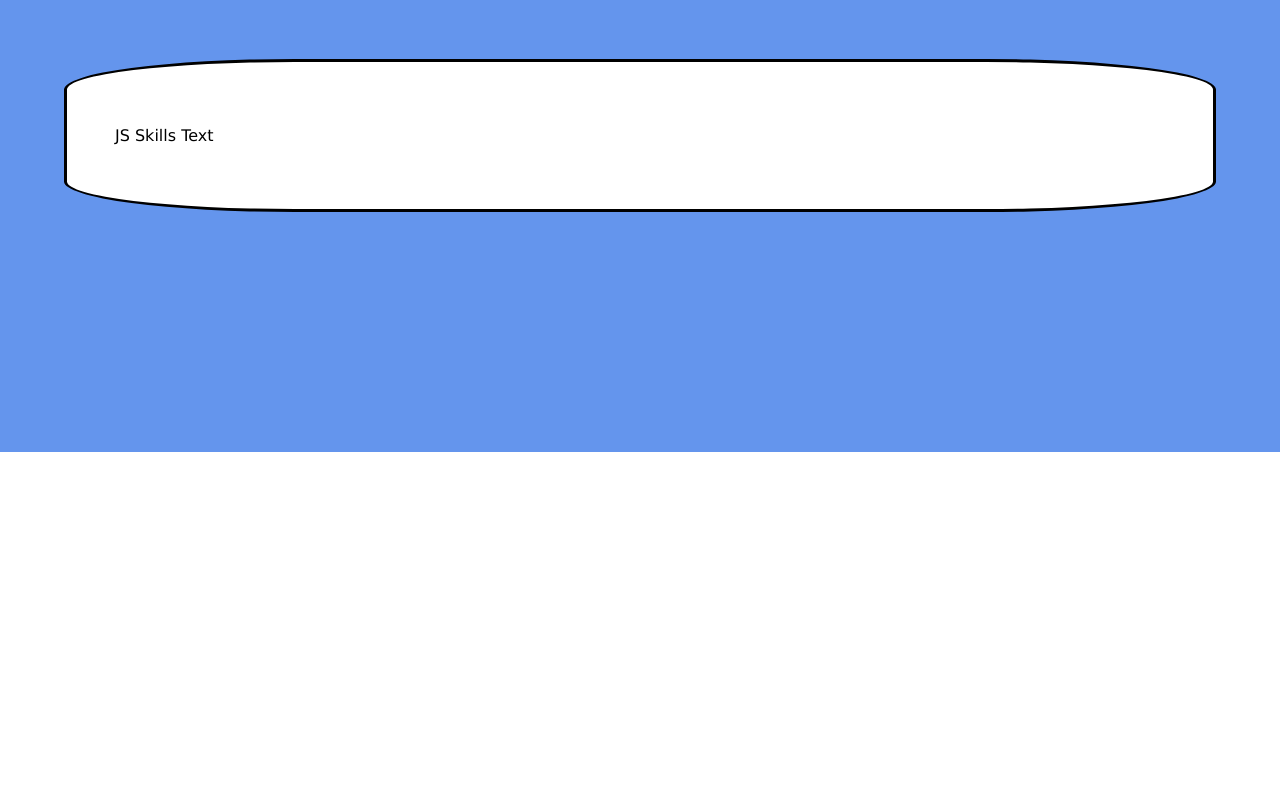
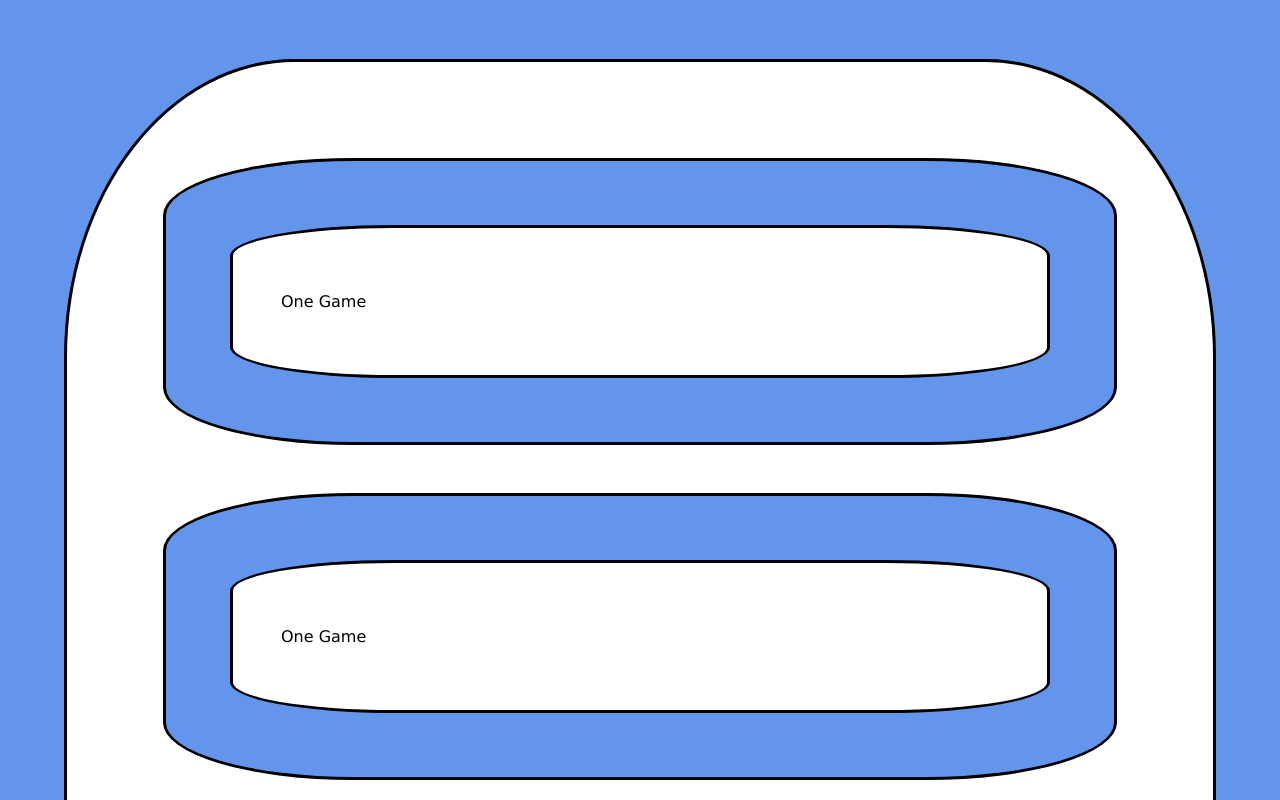
Before and after one commit to L1ndseyHerman/Personal-Website-ReactJS, a React (Create React App) app: page /js-skills in a window 1280 px wide. Shown: the part 340-1140 px from the top of the page. Before the commit the page ends 800 px from the top, so only its background shows below. Built offline with nearby package versions, Linux system fonts and the light colour scheme.

Commit message:
CSS for the OneJSSkillGame component is done, now to make the games.

```diff
--- /dev/null
+++ b/src/components/OneJSSkillGame.module.css
@@ -0,0 +1,13 @@
+.blueDiv {
+  border: 3px solid black;
+  border-radius: 20%;
+  padding: 4rem;
+  background-color: cornflowerblue;
+  margin: 3rem;
+}
+.infoDiv {
+  border: 3px solid black;
+  border-radius: 20%;
+  padding: 3rem;
+  background-color: white;
+}
--- /dev/null
+++ b/src/components/OneJSSkillGame.tsx
@@ -0,0 +1,14 @@
+import React from "react";
+import classes from "./OneJSSkillGame.module.css";
+
+const OneJSSkillGame: React.FC = () => {
+  return (
+    <div className={classes.blueDiv}>
+      <div className={classes.infoDiv}>
+        <p>One Game</p>
+      </div>
+    </div>
+  );
+};
+
+export default OneJSSkillGame;
--- a/src/pages/JS_Skills.tsx
+++ b/src/pages/JS_Skills.tsx
@@ -1,11 +1,15 @@
 import React from "react";
 import Wrapper from "../components/Wrapper";
+import OneJSSkillGame from "../components/OneJSSkillGame";
 
 const JS_Skills: React.FC = () => {
   return (
     <div>
       <Wrapper title="JS Skills">
-        <p>JS Skills Text</p>
+        <OneJSSkillGame />
+        <OneJSSkillGame />
+        <OneJSSkillGame />
+        <OneJSSkillGame />
       </Wrapper>
     </div>
   );
```
